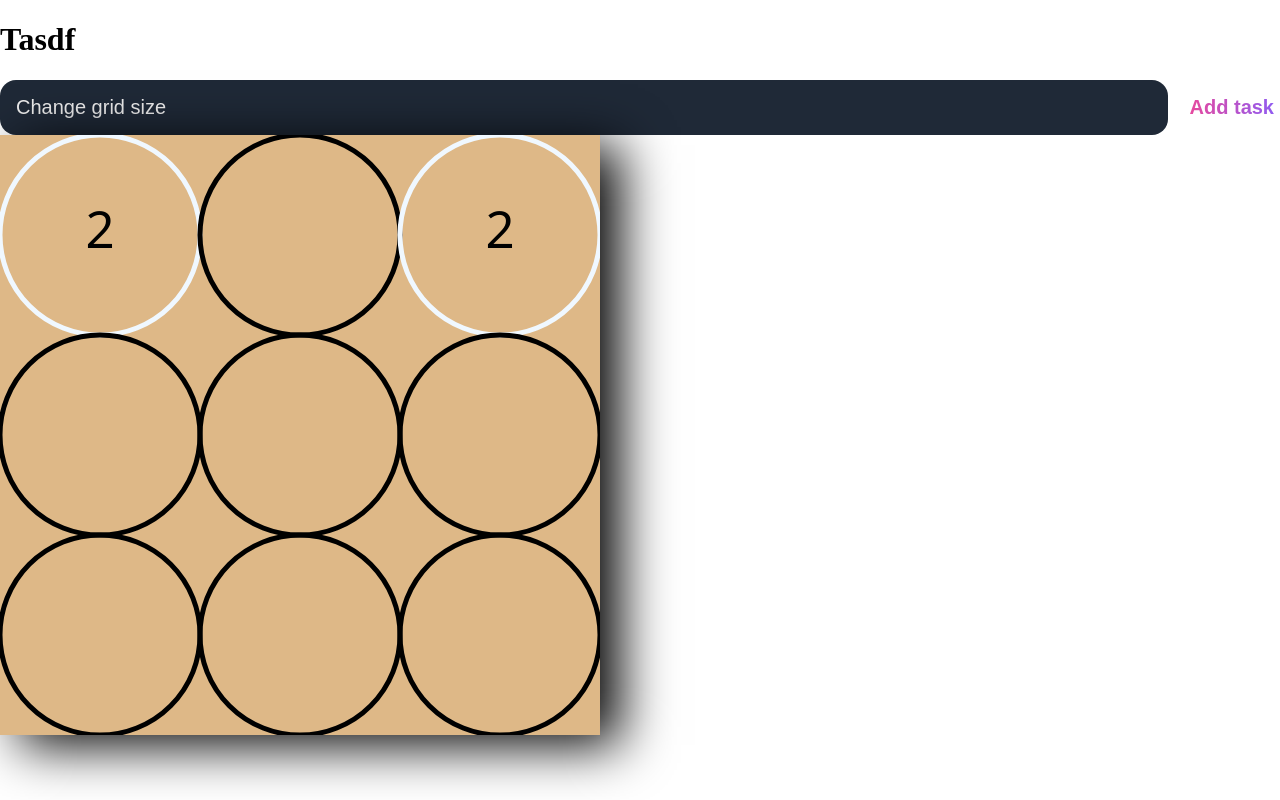
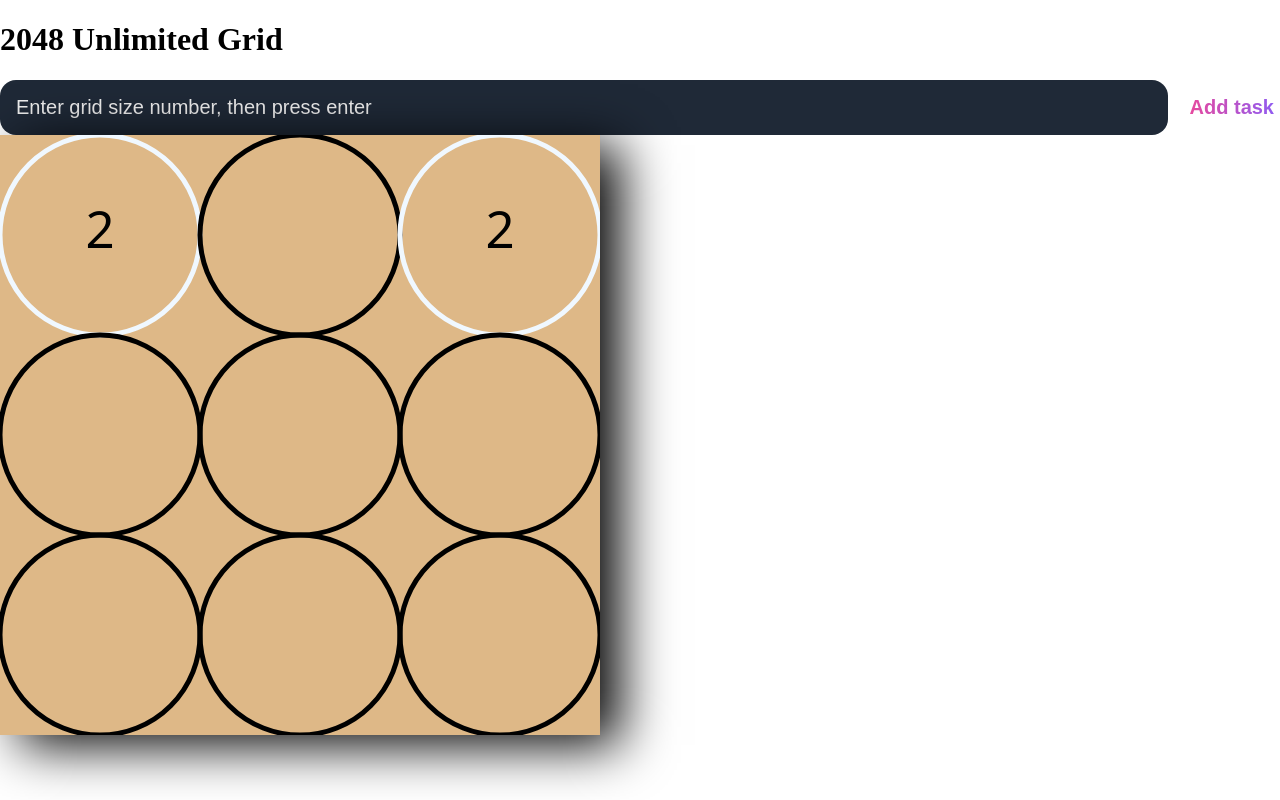
Before and after one commit to Andrewang492/2048, a plain HTML site: page index.html in a window 1280 px wide. Drawn offline with Linux system fonts and the light colour scheme.

Commit message:
Update index.html

```diff
--- a/index.html
+++ b/index.html
@@ -10,12 +10,12 @@
 </head>
 <body>
     <header>
-        <h1>Tasdf</h1>
+        <h1>2048 Unlimited Grid</h1>
         <form id="new-task-form">
             <input
                 type="text"
                 id="new-task-input"
-                placeholder="Change grid size" />
+                placeholder="Enter grid size number, then press enter" />
             <input
                 type="submit"
                 id="new-task-submit"
```
